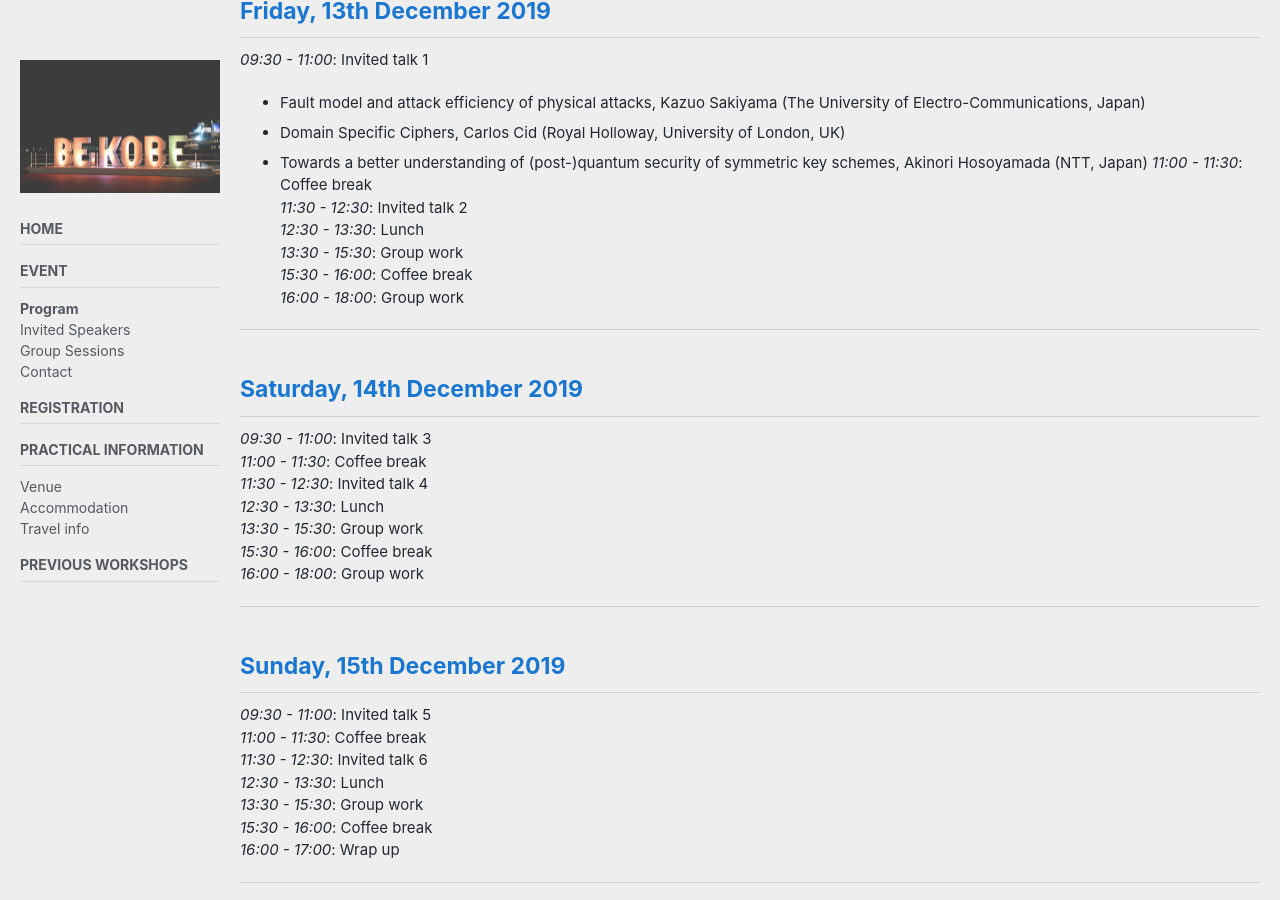
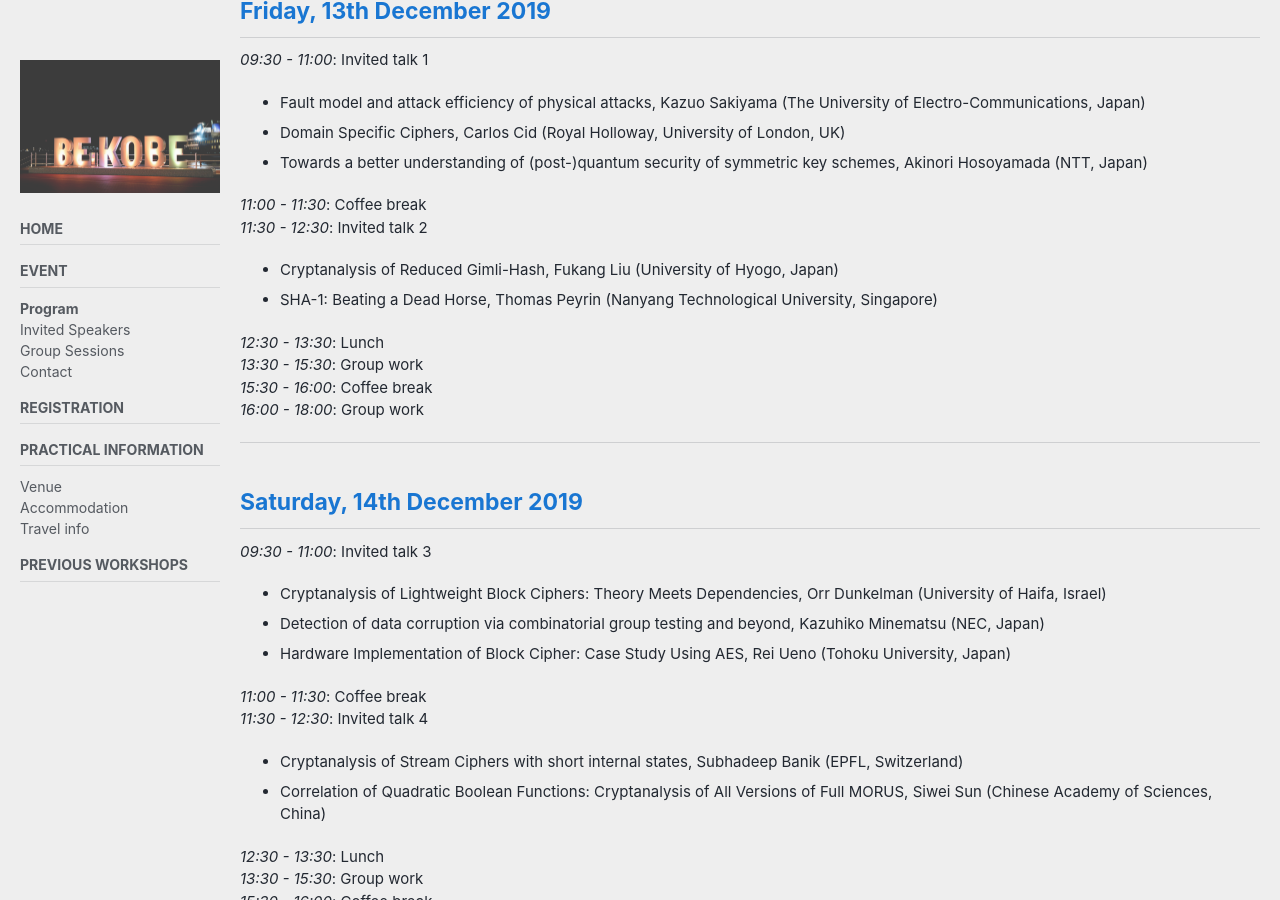
Before and after one commit to askworkshop/ask2019, a Jekyll site: the page built from program.md, in a window 1280 px wide and 900 px high, scrolled down 217 px. Built offline with Jekyll 4.4.1, drawn with Linux system fonts in a browser that asks for light colours; cached includes are drawn as plain includes; nearby versions of some CDN libraries; our own code applies the rules of GitHub Pages for plain Markdown files; some of the changed text lies outside the part shown.

Commit message:
change schedule

```diff
--- a/program.md
+++ b/program.md
@@ -18,14 +18,22 @@ sidebar:
 ## Friday, 13th December 2019
 
 *09:30 - 11:00*: Invited talk 1
+
  - Fault model and attack efficiency of physical attacks,
   Kazuo Sakiyama (The University of Electro-Communications, Japan)
  - Domain Specific Ciphers,
   Carlos Cid (Royal Holloway, University of London, UK)
  - Towards a better understanding of (post-)quantum security of symmetric key schemes,
   Akinori Hosoyamada (NTT, Japan)
+
 *11:00 - 11:30*: Coffee break
 *11:30 - 12:30*: Invited talk 2
+
+ - Cryptanalysis of Reduced Gimli-Hash,
+  Fukang Liu (University of Hyogo, Japan)
+ - SHA-1: Beating a Dead Horse,
+  Thomas Peyrin (Nanyang Technological University, Singapore)
+
 *12:30 - 13:30*: Lunch
 *13:30 - 15:30*: Group work
 *15:30 - 16:00*: Coffee break
@@ -35,8 +43,22 @@ sidebar:
 ## Saturday, 14th December 2019
 
 *09:30 - 11:00*: Invited talk 3
+
+ - Cryptanalysis of Lightweight Block Ciphers: Theory Meets Dependencies,
+  Orr Dunkelman (University of Haifa, Israel)
+ - Detection of data corruption via combinatorial group testing and beyond,
+  Kazuhiko Minematsu (NEC, Japan)
+ - Hardware Implementation of Block Cipher: Case Study Using AES,
+  Rei Ueno (Tohoku University, Japan)
+
 *11:00 - 11:30*: Coffee break
 *11:30 - 12:30*: Invited talk 4
+
+ - Cryptanalysis of Stream Ciphers with short internal states,
+  Subhadeep Banik (EPFL, Switzerland)
+ - Correlation of Quadratic Boolean Functions: Cryptanalysis of All Versions of Full MORUS,
+  Siwei Sun (Chinese Academy of Sciences, China)
+
 *12:30 - 13:30*: Lunch
 *13:30 - 15:30*: Group work
 *15:30 - 16:00*: Coffee break
@@ -46,8 +68,20 @@ sidebar:
 ## Sunday, 15th December 2019
 
 *09:30 - 11:00*: Invited talk 5
+
+ - Cube Attacks on KECCAK Keyed Modes,
+  Willi Meier (FHNW, Switzerland)
+ - Generic Attacks on Hash Combiners
+  Zhenzhen Bao (Nanyang Technological University, Singapore)
+ -
 *11:00 - 11:30*: Coffee break
 *11:30 - 12:30*: Invited talk 6
+
+ - Design of Optimally Indifferentiable-Secure Double-Block-Length Hashing,
+  Yusuke Naito (Mitsubishi Corporation, Japan)
+ - Lightweight TBC-Based Modes for Small Hardware Implementations,
+  Mustafa Kairallah (Nanyang Technological University, Singapore)
+
 *12:30 - 13:30*: Lunch
 *13:30 - 15:30*: Group work
 *15:30 - 16:00*: Coffee break
```
